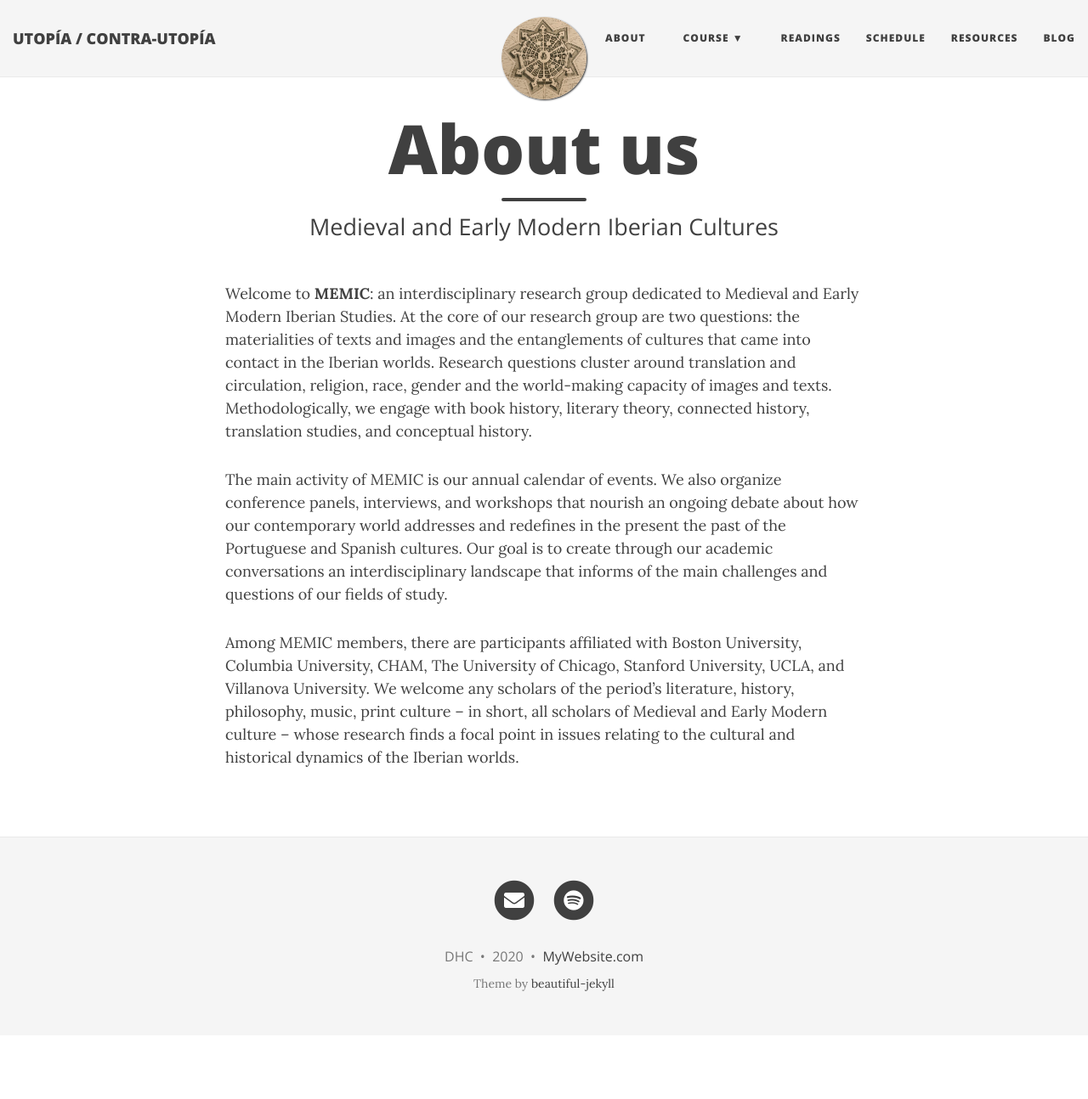
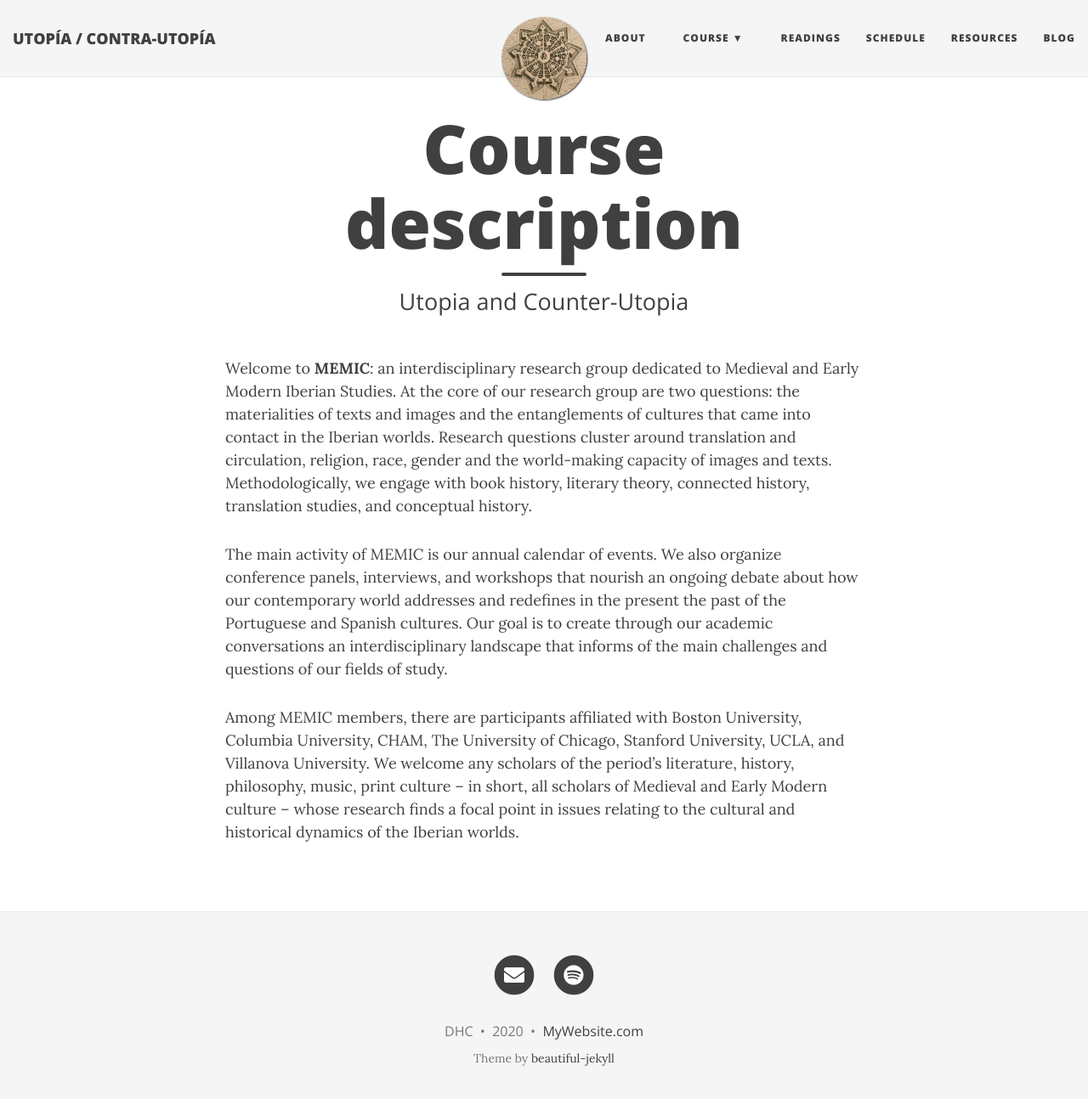
Before and after one commit to Hipomenes/diosas, a Jekyll site: the page built from aboutus.md, in a window 1280 px wide and 1307 px high. Shown: the top 1294 px of the window at 85% size. Built offline with Jekyll 4.4.1, drawn with Linux system fonts in a browser that asks for light colours; nearby versions of some CDN libraries.

Commit message:
Update aboutus.md

```diff
--- a/aboutus.md
+++ b/aboutus.md
@@ -1,7 +1,8 @@
 ---
 layout: page
-title: About us
-subtitle: Medieval and Early Modern Iberian Cultures
+title: Course description
+subtitle: Utopia and Counter-Utopia
+cover-img: https://upload.wikimedia.org/wikipedia/commons/5/5c/Fra_Carnevale_-_The_Ideal_City_-_Walters_37677.jpg
 ---
 
 Welcome to **MEMIC**: an interdisciplinary research group dedicated to Medieval and Early Modern Iberian Studies. At the core of our research group are two questions: the materialities of texts and images and the entanglements of cultures that came into contact in the Iberian worlds. Research questions cluster around translation and circulation, religion, race, gender and the world-making capacity of images and texts. Methodologically, we engage with book history, literary theory, connected history,  translation studies, and conceptual history.
```
